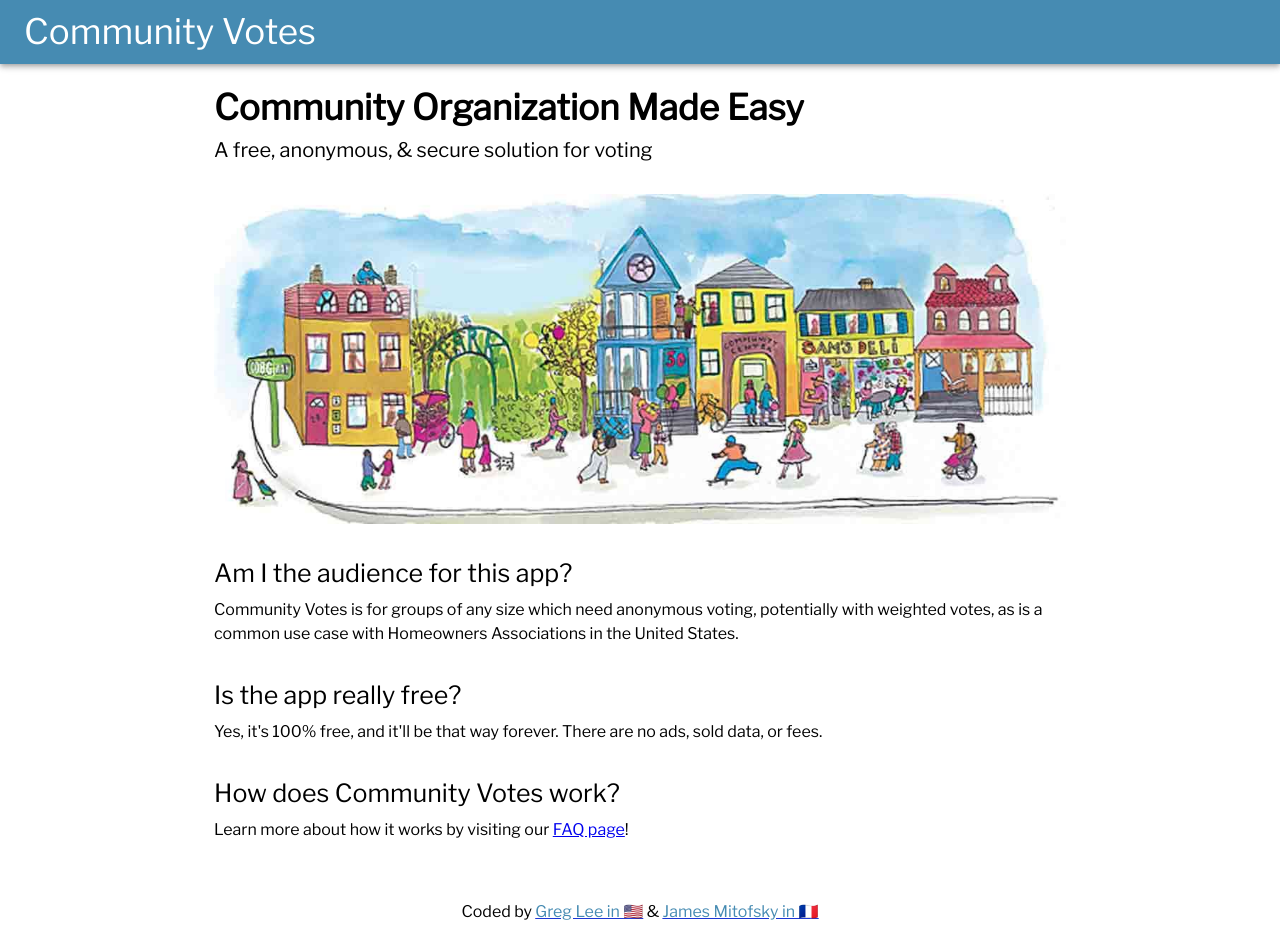
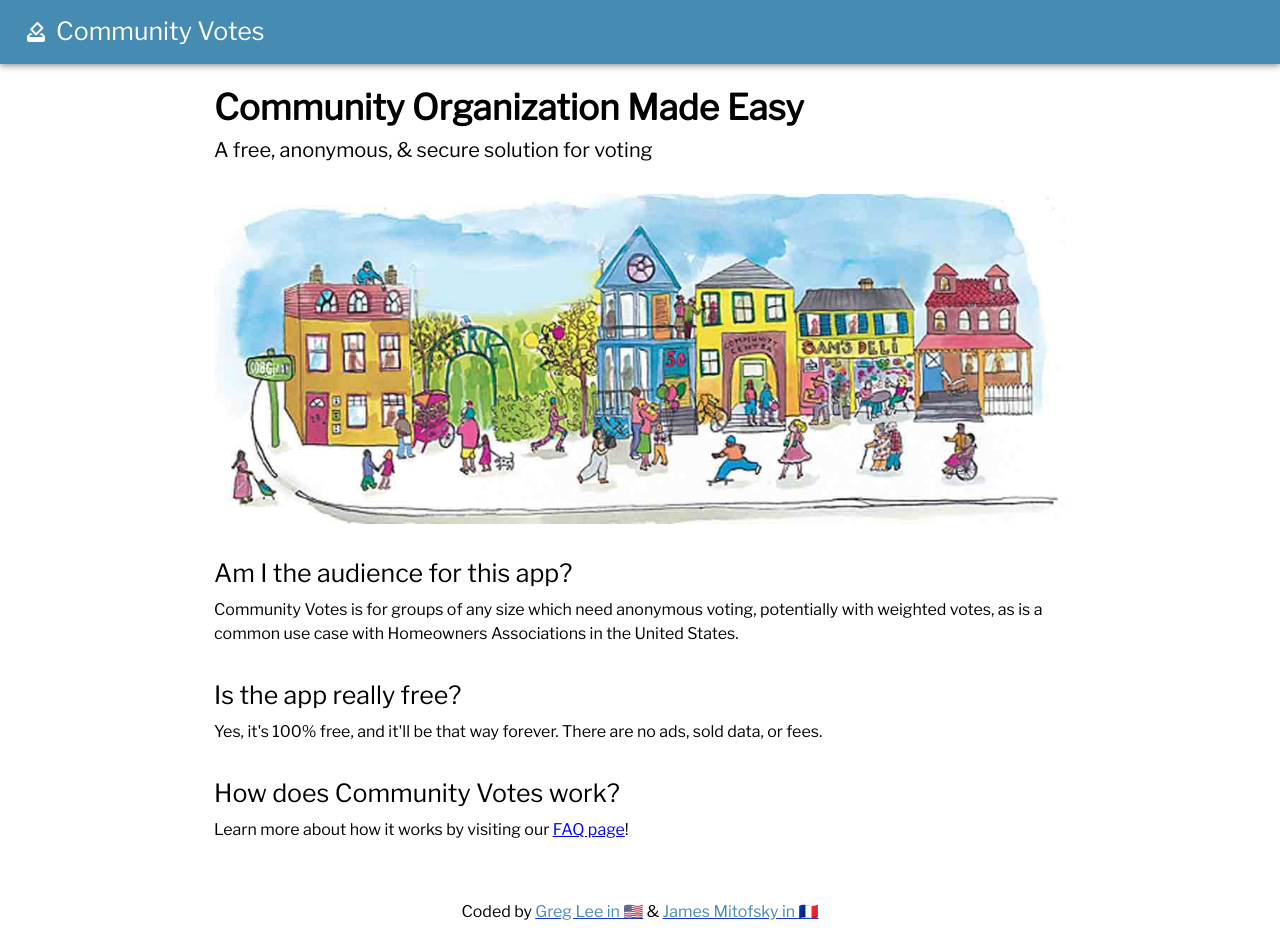
Before and after one commit to JamesMitofsky/Community-Votes, a React (Create React App) app: page / in a window 1280 px wide. Built offline with nearby package versions, Linux system fonts and the light colour scheme.

Commit message:
Add icon to header

```diff
--- a/src/components/Navigation.jsx
+++ b/src/components/Navigation.jsx
@@ -1,12 +1,24 @@
 import { AppBar, Toolbar, Typography } from "@mui/material";
 import { NavLink } from "react-router-dom";
+import HowToVoteIcon from "@mui/icons-material/HowToVote";
 
 export default function Navigation() {
   return (
     <AppBar position="static">
       <Toolbar>
-        <NavLink style={{ textDecoration: "none", color: "unset" }} to="/">
-          <Typography variant="h1">Community Votes</Typography>
+        <NavLink
+          style={{
+            textDecoration: "none",
+            color: "unset",
+            display: "flex",
+            alignItems: "center",
+          }}
+          to="/"
+        >
+          <HowToVoteIcon />
+          <Typography sx={{ marginLeft: 1, fontSize: 25 }}>
+            Community Votes
+          </Typography>
         </NavLink>
       </Toolbar>
     </AppBar>
```
